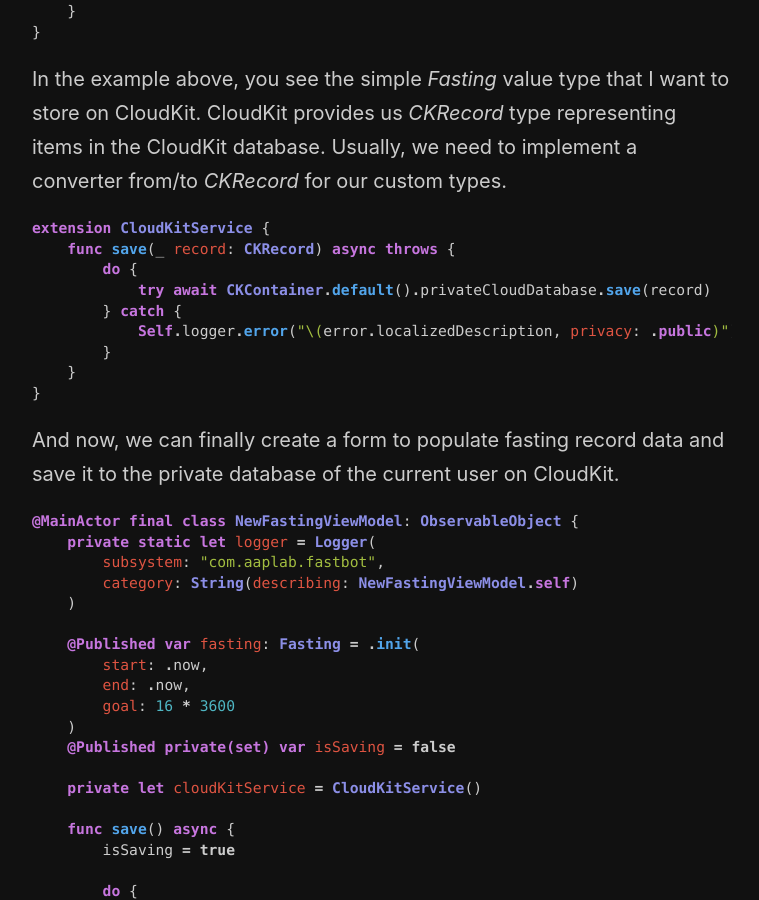
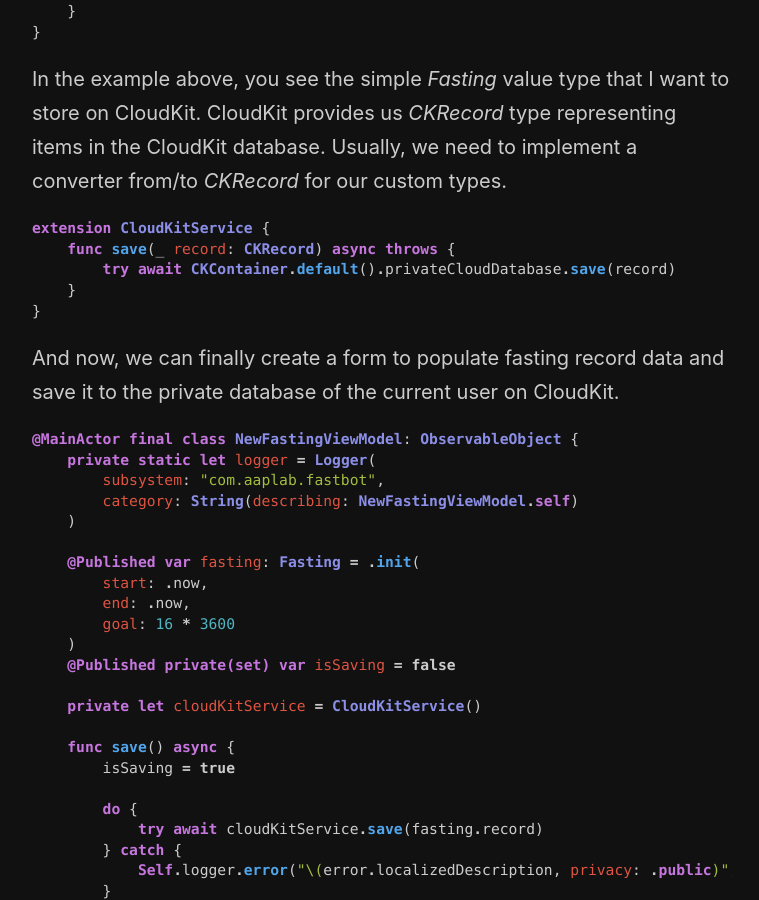
Before and after one commit to mecid/mecid.github.io, a Jekyll site: the page built from _posts/2022-03-22-getting-started-with-cloudkit.md, in a window 1280 px wide and 900 px high, scrolled down 2772 px. Shown: the whole window, without its empty margins (258-1017 px from the left). Built offline with Jekyll 4.4.1, drawn with Linux system fonts in a browser that asks for light colours.

Commit message:
Update 2022-03-22-getting-started-with-cloudkit.md

````diff
--- a/_posts/2022-03-22-getting-started-with-cloudkit.md
+++ b/_posts/2022-03-22-getting-started-with-cloudkit.md
@@ -108,11 +108,7 @@ In the example above, you see the simple *Fasting* value type that I want to sto
 ```swift
 extension CloudKitService {
     func save(_ record: CKRecord) async throws {
-        do {
-            try await CKContainer.default().privateCloudDatabase.save(record)
-        } catch {
-            Self.logger.error("\(error.localizedDescription, privacy: .public)")
-        }
+        try await CKContainer.default().privateCloudDatabase.save(record)
     }
 }
 ```
````
